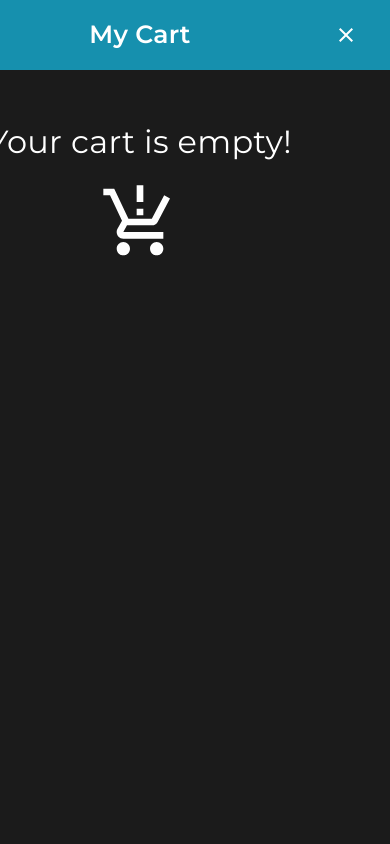
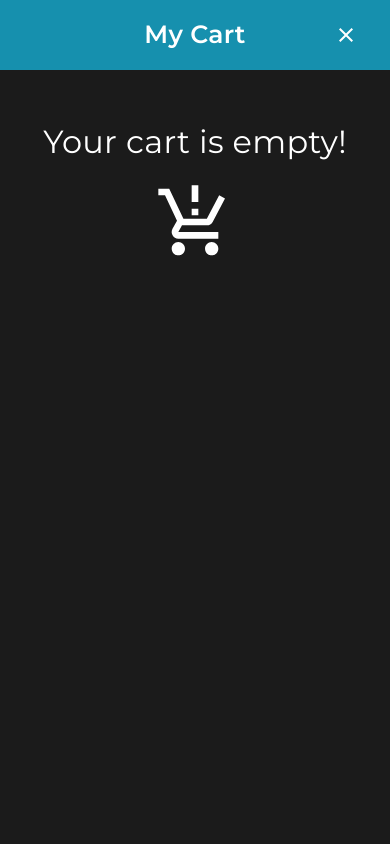
Before and after one commit to bylski/guitarreact-remastered, a React (Create React App) app: page / in a window 390 px wide. Both pictures are taken after a click on the button "Cart". Shown: the top 844 px of the page. Built offline with nearby package versions, Linux system fonts and the light colour scheme; grey boxes are pictures that could not be loaded.

Commit message:
Made cart fully responsive

```diff
--- a/src/components/CartWindow/CartWindow.tsx
+++ b/src/components/CartWindow/CartWindow.tsx
@@ -11,7 +11,7 @@ import { BackdropTypeMap } from "@mui/material";
 import { ProductType } from "../../types/product-interfaces";
 
 const CartWindow: React.FC = () => {
-  const { palette, typography } = useTheme();
+  const { palette, typography, breakpoints } = useTheme();
   const ctx = useContext(AppContext);
 
   // Compare the ref of the backdrop with the element clicked
@@ -77,6 +77,10 @@ const CartWindow: React.FC = () => {
             backgroundColor: palette.secondary.dark,
             borderLeft: `2px solid ${palette.primary.dark}`,
             zIndex: 1000000,
+            [breakpoints.down("xs")]: {
+              width: "100%",
+              minWidth: "300px",
+            }
           }}
         >
           <Stack>
--- a/src/components/CartWindow/CartWindowItem.tsx
+++ b/src/components/CartWindow/CartWindowItem.tsx
@@ -27,7 +27,7 @@ const CartWindowItem: React.FC<{
     | "accessory"
     | undefined;
 }> = (props) => {
-  const { palette, typography } = useTheme();
+  const { palette, typography, breakpoints } = useTheme();
 
   const ctx = useContext(AppContext);
   const removeFromCartHandler = () => {
@@ -59,6 +59,9 @@ const CartWindowItem: React.FC<{
         display: "flex",
         borderTop: `2px solid ${palette.secondary.light}`,
         paddingInline: "1.5rem",
+        [breakpoints.down("xs")]: {
+          paddingInline: "0rem",
+        }
       }}
     >
       <Box
@@ -81,11 +84,16 @@ const CartWindowItem: React.FC<{
           paddingRight: "2.5rem",
           justifyContent: "space-between",
           width: "100%",
+          [breakpoints.down("xs")]: {
+            paddingRight: "0.5rem",
+          }
         }}
       >
         <Box>
           <Typography
-            sx={{ paddingBottom: "0.1rem" }}
+            sx={{ paddingBottom: "0.1rem", [breakpoints.down("xs")]: {
+              fontSize: "13px"
+            } }}
             color={palette.secondary.contrastText}
             fontFamily={typography.h1.fontFamily}
             fontSize="16px"
@@ -148,7 +156,9 @@ const CartWindowItem: React.FC<{
             </Box>
           </Box>
           <Typography
-            sx={{}}
+            sx={{[breakpoints.down("xs")]: {
+              fontSize: "17px"
+            }}}
             color={palette.primary.main}
             fontFamily={typography.h1.fontFamily}
             fontSize="20px"
```
